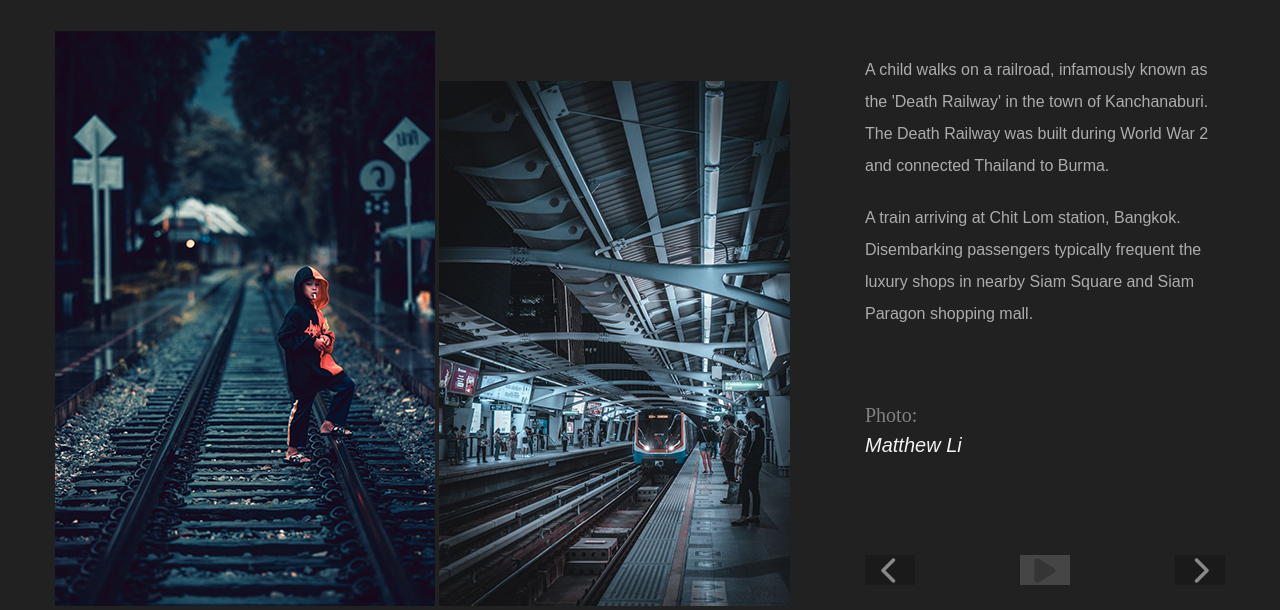
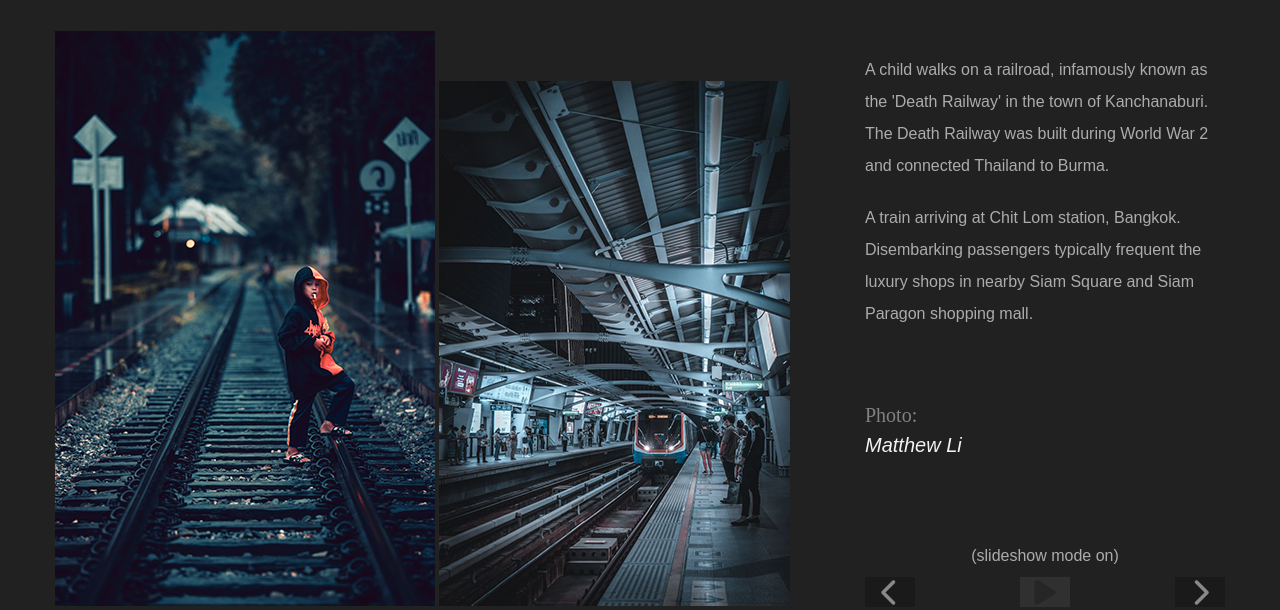
Before and after one commit to DanLi14/Photography-portfolio-website, a plain HTML site: page index.html in a window 1280 px wide. Both pictures are taken after a click on the button 1045 px from the left and 771 px from the top of the page. Shown: the part 201-811 px from the top of the page. Drawn offline with Linux system fonts and the light colour scheme; a web font is replaced by a local one.

Commit message:
Added a visual cue to make it more obvious when a user clicks on the slideshow button

```diff
--- a/app.js
+++ b/app.js
@@ -3,6 +3,7 @@ const forwardBtn = document.querySelector('.nextBtn');
 const images = document.querySelectorAll('.images');
 const text = document.querySelectorAll('.text');
 const playBtn = document.querySelector('.playBtn');
+const slideShowText = document.querySelector('.slideshow');
 
 let imageIndex = 1;
 let textIndex = 1;
@@ -49,10 +50,12 @@ function slideShow(p = true) {
     textIndex = 1;
     showImage();
     showText();
+    slideShowText.classList.remove('active');
     p = false;
     playBtn.disabled = false;
   }
   if (p) {
+    slideShowText.classList.add('active');
     showImage();
     showText();
     imageIndex++;
--- a/index.html
+++ b/index.html
@@ -97,6 +97,7 @@
         </div>
         <h3>Photo:</h3>
         <h2>Matthew Li</h2>
+        <p class="slideshow">(slideshow mode on)</p>
         <div class="buttons">
           <button class="prevBtn"><i class="fas fa-chevron-left"></i></button>
           <button class="playBtn"><i class="fas fa-play"></i></button>
--- a/style.css
+++ b/style.css
@@ -122,15 +122,15 @@ h2 {
   height: 30px;
   width: 50px;
   font-size: 28px;
-  margin-top: 100px;
+  margin-top: 5px;
 }
 
 .playBtn {
   height: 30px;
   width: 50px;
   font-size: 28px;
-  margin-top: 100px;
-  background: rgba(245, 243, 243, 0.171);
+  margin-top: 5px;
+  background: rgba(122, 122, 122, 0.171);
   box-shadow: 0px 0px 0px transparent;
   border: 0px solid transparent;
   text-shadow: 0px 0px 0px transparent;
@@ -138,6 +138,16 @@ h2 {
 
 .text {
   display: none;
+}
+
+.slideshow {
+  opacity: 0;
+  padding-top: 65px;
+  text-align: center;
+}
+
+.slideshow.active {
+  opacity: 1;
 }
 
 /* Fade effect */
```
